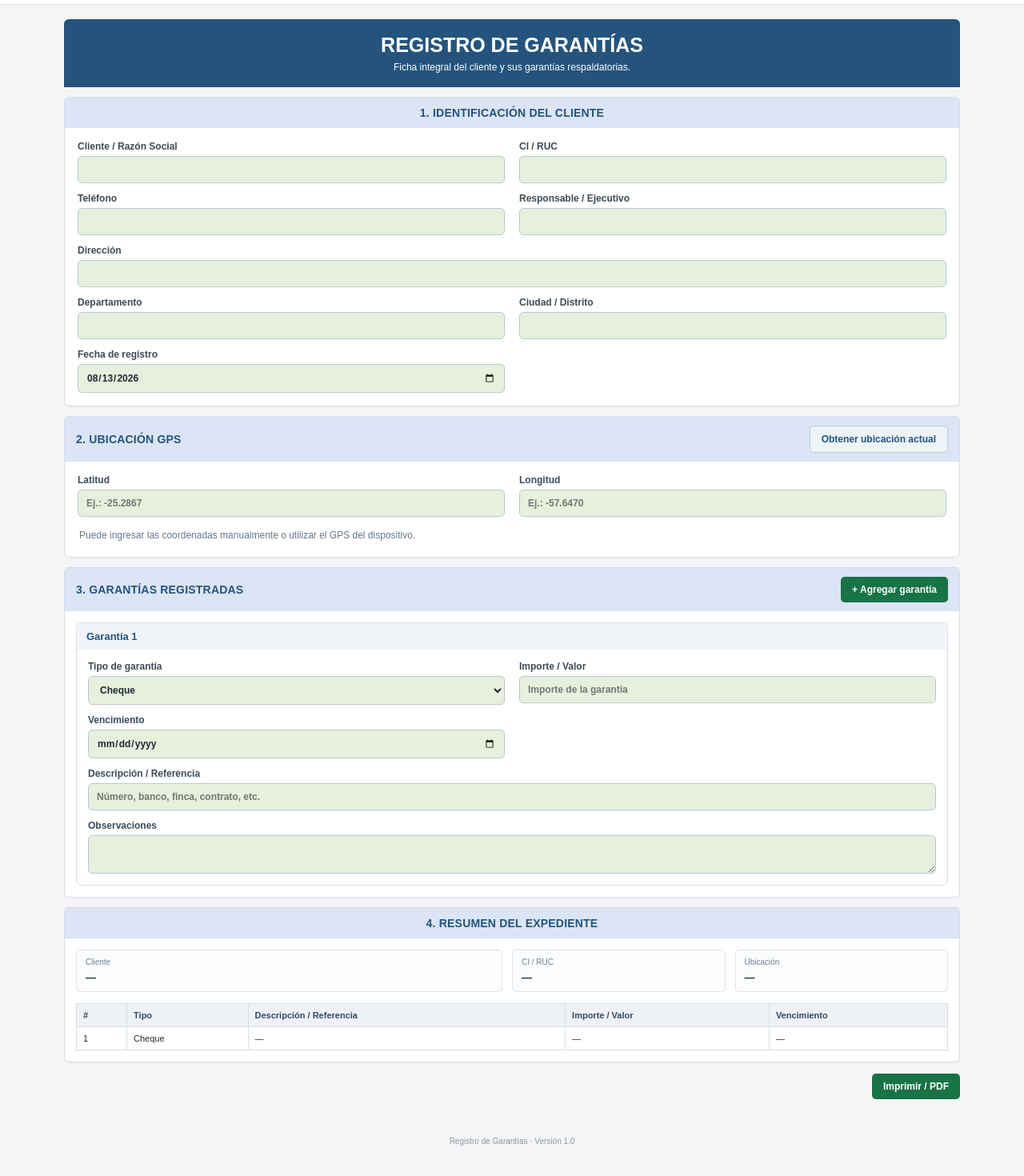
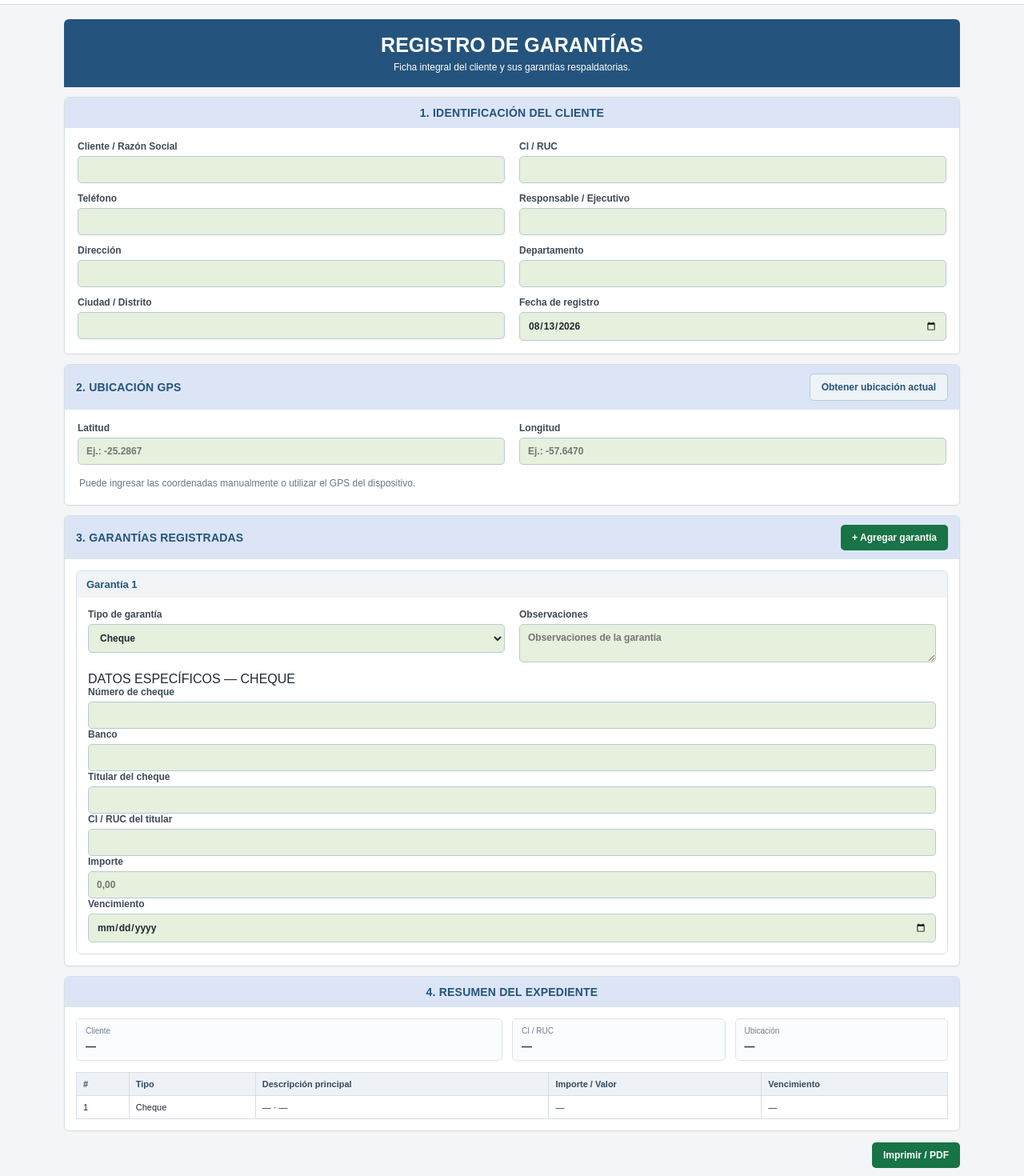
Before and after one commit to Luicho10/REGISTRO-DE-GARANTIAS, a React (Vite) app: page / in a window 1280 px wide. Shown: the part 60-1530 px from the top of the page at 80% size. Before the commit the page ends 1504 px from the top, so only its background shows below. Built offline with nearby package versions, Linux system fonts and the light colour scheme.

Commit message:
Versión 1.1 con campos específicos por tipo de garantía

```diff
--- a/src/App.jsx
+++ b/src/App.jsx
@@ -4,173 +4,144 @@ const tiposGarantia = [
   'Cheque',
   'Pagaré',
   'Contrato de granos',
+  'Cheque + Pagaré + Contrato de granos',
   'Codeudoría solidaria',
   'Garantía real'
 ];
 
-const garantiaInicial = {
-  tipo: 'Cheque',
-  descripcion: '',
-  importe: '',
-  vencimiento: '',
-  observaciones: ''
-};
+const garantiaInicial = () => ({
+  tipo: 'Cheque', importe: '', vencimiento: '', observaciones: '',
+  numeroCheque: '', banco: '', titularCheque: '', ciRucTitular: '',
+  numeroPagare: '', suscriptor: '', ciRucSuscriptor: '', avalista: '',
+  producto: 'Soja', campana: '', hectareas: '', toneladas: '', comprador: '',
+  nombreCodeudor: '', ciRucCodeudor: '', telefonoCodeudor: '', relacion: '', importeGarantizado: '',
+  tipoBien: '', descripcionBien: '', propietarioBien: '', ciRucPropietario: '', matricula: '', finca: '', padron: '', ubicacionBien: '', valorEstimado: ''
+});
+
+const campo = (label, value, onChange, extra = {}) => (
+  <label>{label}<input value={value || ''} onChange={e => onChange(e.target.value)} {...extra} /></label>
+);
+
+function CamposEspecificos({ garantia, cambiar }) {
+  const set = (campo, valor) => cambiar(campo, valor);
+  const dinero = { inputMode: 'decimal', placeholder: '0,00' };
+
+  if (garantia.tipo === 'Cheque') return <div className="detail-grid">
+    {campo('Número de cheque', garantia.numeroCheque, v => set('numeroCheque', v))}
+    {campo('Banco', garantia.banco, v => set('banco', v))}
+    {campo('Titular del cheque', garantia.titularCheque, v => set('titularCheque', v))}
+    {campo('CI / RUC del titular', garantia.ciRucTitular, v => set('ciRucTitular', v))}
+    {campo('Importe', garantia.importe, v => set('importe', v), dinero)}
+    <label>Vencimiento<input type="date" value={garantia.vencimiento} onChange={e => set('vencimiento', e.target.value)} /></label>
+  </div>;
+
+  if (garantia.tipo === 'Pagaré') return <div className="detail-grid">
+    {campo('Número / referencia', garantia.numeroPagare, v => set('numeroPagare', v))}
+    {campo('Suscriptor', garantia.suscriptor, v => set('suscriptor', v))}
+    {campo('CI / RUC del suscriptor', garantia.ciRucSuscriptor, v => set('ciRucSuscriptor', v))}
+    {campo('Avalista', garantia.avalista, v => set('avalista', v))}
+    {campo('Importe', garantia.importe, v => set('importe', v), dinero)}
+    <label>Vencimiento<input type="date" value={garantia.vencimiento} onChange={e => set('vencimiento', e.target.value)} /></label>
+  </div>;
+
+  if (garantia.tipo === 'Contrato de granos') return <div className="detail-grid">
+    <label>Producto<select value={garantia.producto} onChange={e => set('producto', e.target.value)}><option>Soja</option><option>Maíz</option><option>Trigo</option><option>Otros</option></select></label>
+    {campo('Campaña / Zafra', garantia.campana, v => set('campana', v))}
+    {campo('Hectáreas', garantia.hectareas, v => set('hectareas', v), { inputMode: 'decimal' })}
+    {campo('Toneladas comprometidas', garantia.toneladas, v => set('toneladas', v), { inputMode: 'decimal' })}
+    {campo('Comprador / Acopiador', garantia.comprador, v => set('comprador', v))}
+    {campo('Valor / Importe', garantia.importe, v => set('importe', v), dinero)}
+    <label>Vencimiento<input type="date" value={garantia.vencimiento} onChange={e => set('vencimiento', e.target.value)} /></label>
+  </div>;
+
+  if (garantia.tipo === 'Codeudoría solidaria') return <div className="detail-grid">
+    {campo('Nombre del codeudor', garantia.nombreCodeudor, v => set('nombreCodeudor', v))}
+    {campo('CI / RUC', garantia.ciRucCodeudor, v => set('ciRucCodeudor', v))}
+    {campo('Teléfono', garantia.telefonoCodeudor, v => set('telefonoCodeudor', v))}
+    {campo('Relación con el cliente', garantia.relacion, v => set('relacion', v))}
+    {campo('Importe garantizado', garantia.importeGarantizado, v => set('importeGarantizado', v), dinero)}
+  </div>;
+
+  if (garantia.tipo === 'Garantía real') return <div className="detail-grid">
+    {campo('Tipo de bien', garantia.tipoBien, v => set('tipoBien', v), { placeholder: 'Inmueble, vehículo, maquinaria, etc.' })}
+    {campo('Descripción del bien', garantia.descripcionBien, v => set('descripcionBien', v))}
+    {campo('Propietario', garantia.propietarioBien, v => set('propietarioBien', v))}
+    {campo('CI / RUC propietario', garantia.ciRucPropietario, v => set('ciRucPropietario', v))}
+    {campo('Matrícula', garantia.matricula, v => set('matricula', v))}
+    {campo('Finca', garantia.finca, v => set('finca', v))}
+    {campo('Padrón', garantia.padron, v => set('padron', v))}
+    {campo('Ubicación del bien', garantia.ubicacionBien, v => set('ubicacionBien', v))}
+    {campo('Valor estimado', garantia.valorEstimado, v => set('valorEstimado', v), dinero)}
+  </div>;
+
+  return <div className="detail-grid combined-grid">
+    <div className="detail-note">Esta garantía registra conjuntamente <strong>Cheque + Pagaré + Contrato de granos</strong>.</div>
+    {campo('Número de cheque', garantia.numeroCheque, v => set('numeroCheque', v))}
+    {campo('Banco', garantia.banco, v => set('banco', v))}
+    {campo('Importe del cheque', garantia.importe, v => set('importe', v), dinero)}
+    {campo('Número de pagaré', garantia.numeroPagare, v => set('numeroPagare', v))}
+    {campo('Suscriptor', garantia.suscriptor, v => set('suscriptor', v))}
+    {campo('Producto / grano', garantia.producto, v => set('producto', v))}
+    {campo('Campaña / Zafra', garantia.campana, v => set('campana', v))}
+    {campo('Toneladas comprometidas', garantia.toneladas, v => set('toneladas', v), { inputMode: 'decimal' })}
+    {campo('Comprador / Acopiador', garantia.comprador, v => set('comprador', v))}
+    <label>Vencimiento<input type="date" value={garantia.vencimiento} onChange={e => set('vencimiento', e.target.value)} /></label>
+  </div>;
+}
 
 export default function App() {
-  const [cliente, setCliente] = useState({
-    nombre: '',
-    ciRuc: '',
-    telefono: '',
-    direccion: '',
-    departamento: '',
-    ciudad: '',
-    latitud: '',
-    longitud: '',
-    responsable: '',
-    fecha: new Date().toISOString().slice(0, 10)
-  });
-
-  const [garantias, setGarantias] = useState([garantiaInicial]);
+  const [cliente, setCliente] = useState({ nombre:'', ciRuc:'', telefono:'', direccion:'', departamento:'', ciudad:'', latitud:'', longitud:'', responsable:'', fecha:new Date().toISOString().slice(0,10) });
+  const [garantias, setGarantias] = useState([garantiaInicial()]);
   const [mensaje, setMensaje] = useState('');
 
-  const cambiarCliente = (campo, valor) => {
-    setCliente((actual) => ({ ...actual, [campo]: valor }));
+  const cambiarCliente = (campo, valor) => setCliente(actual => ({ ...actual, [campo]: valor }));
+  const cambiarGarantia = (indice, campo, valor) => setGarantias(actuales => actuales.map((g,i) => i === indice ? { ...g, [campo]: valor } : g));
+  const cambiarTipo = (indice, tipo) => setGarantias(actuales => actuales.map((g,i) => i === indice ? { ...garantiaInicial(), ...g, tipo } : g));
+  const agregarGarantia = () => setGarantias(actuales => [...actuales, garantiaInicial()]);
+  const eliminarGarantia = indice => setGarantias(actuales => actuales.filter((_,i) => i !== indice));
+
+  const obtenerGPS = () => {
+    if (!navigator.geolocation) return setMensaje('El navegador no permite obtener la ubicación GPS.');
+    setMensaje('Obteniendo ubicación...');
+    navigator.geolocation.getCurrentPosition(pos => {
+      setCliente(actual => ({ ...actual, latitud:pos.coords.latitude.toFixed(6), longitud:pos.coords.longitude.toFixed(6) }));
+      setMensaje('Ubicación obtenida correctamente.');
+    }, () => setMensaje('No fue posible obtener la ubicación. Verifique el permiso del navegador.'));
   };
 
-  const cambiarGarantia = (indice, campo, valor) => {
-    setGarantias((actuales) => actuales.map((g, i) =>
-      i === indice ? { ...g, [campo]: valor } : g
-    ));
-  };
-
-  const agregarGarantia = () => {
-    setGarantias((actuales) => [...actuales, { ...garantiaInicial }]);
-  };
-
-  const eliminarGarantia = (indice) => {
-    setGarantias((actuales) => actuales.filter((_, i) => i !== indice));
-  };
-
-  const obtenerGPS = () => {
-    if (!navigator.geolocation) {
-      setMensaje('El navegador no permite obtener la ubicación GPS.');
-      return;
-    }
-
-    setMensaje('Obteniendo ubicación...');
-    navigator.geolocation.getCurrentPosition(
-      (posicion) => {
-        setCliente((actual) => ({
-          ...actual,
-          latitud: posicion.coords.latitude.toFixed(6),
-          longitud: posicion.coords.longitude.toFixed(6)
-        }));
-        setMensaje('Ubicación obtenida correctamente.');
-      },
-      () => setMensaje('No fue posible obtener la ubicación. Verifique el permiso del navegador.')
-    );
-  };
-
-  const imprimir = () => window.print();
-
-  return (
-    <div className="app-shell">
-      <header className="topbar">
-        <div>
-          <div className="brand">REGISTRO DE GARANTÍAS</div>
-          <div className="subtitle">Registro ordenado de clientes, garantías y documentación</div>
-        </div>
-        <button className="btn btn-print no-print" onClick={imprimir}>Imprimir / PDF</button>
-      </header>
-
-      <main className="container">
-        <section className="hero">
-          <h1>REGISTRO DE GARANTÍAS</h1>
-          <p>Ficha integral del cliente y sus garantías respaldatorias.</p>
-        </section>
-
-        <section className="card">
-          <div className="section-title">1. IDENTIFICACIÓN DEL CLIENTE</div>
+  return <div className="app-shell">
+    <header className="topbar no-print"><div><div className="brand">REGISTRO DE GARANTÍAS</div><div className="subtitle">Registro ordenado de clientes, garantías y documentación</div></div><button className="btn btn-print" onClick={() => window.print()}>Imprimir / PDF</button></header>
+    <main className="container">
+      <section className="hero"><h1>REGISTRO DE GARANTÍAS</h1><p>Ficha integral del cliente y sus garantías respaldatorias.</p></section>
+      <section className="card"><div className="section-title">1. IDENTIFICACIÓN DEL CLIENTE</div><div className="form-grid">
+        {campo('Cliente / Razón Social',cliente.nombre,v=>cambiarCliente('nombre',v))}
+        {campo('CI / RUC',cliente.ciRuc,v=>cambiarCliente('ciRuc',v))}
+        {campo('Teléfono',cliente.telefono,v=>cambiarCliente('telefono',v))}
+        {campo('Responsable / Ejecutivo',cliente.responsable,v=>cambiarCliente('responsable',v))}
+        {campo('Dirección',cliente.direccion,v=>cambiarCliente('direccion',v))}
+        {campo('Departamento',cliente.departamento,v=>cambiarCliente('departamento',v))}
+        {campo('Ciudad / Distrito',cliente.ciudad,v=>cambiarCliente('ciudad',v))}
+        <label>Fecha de registro<input type="date" value={cliente.fecha} onChange={e=>cambiarCliente('fecha',e.target.value)} /></label>
+      </div></section>
+      <section className="card"><div className="section-title gps-title"><span>2. UBICACIÓN GPS</span><button className="btn btn-secondary no-print" onClick={obtenerGPS}>Obtener ubicación actual</button></div><div className="form-grid gps-grid">
+        {campo('Latitud',cliente.latitud,v=>cambiarCliente('latitud',v),{placeholder:'Ej.: -25.2867'})}
+        {campo('Longitud',cliente.longitud,v=>cambiarCliente('longitud',v),{placeholder:'Ej.: -57.6470'})}
+        <div className="gps-status">{mensaje || 'Puede ingresar las coordenadas manualmente o utilizar el GPS del dispositivo.'}</div>
+      </div></section>
+      <section className="card"><div className="section-title actions-title"><span>3. GARANTÍAS REGISTRADAS</span><button className="btn btn-primary no-print" onClick={agregarGarantia}>+ Agregar garantía</button></div>
+        <div className="garantias-list">{garantias.map((garantia,indice)=><div className="garantia-card" key={indice}>
+          <div className="garantia-header"><strong>Garantía {indice+1}</strong>{garantias.length>1&&<button className="delete-btn no-print" onClick={()=>eliminarGarantia(indice)}>×</button>}</div>
           <div className="form-grid">
-            <label>Cliente / Razón Social<input value={cliente.nombre} onChange={(e) => cambiarCliente('nombre', e.target.value)} /></label>
-            <label>CI / RUC<input value={cliente.ciRuc} onChange={(e) => cambiarCliente('ciRuc', e.target.value)} /></label>
-            <label>Teléfono<input value={cliente.telefono} onChange={(e) => cambiarCliente('telefono', e.target.value)} /></label>
-            <label>Responsable / Ejecutivo<input value={cliente.responsable} onChange={(e) => cambiarCliente('responsable', e.target.value)} /></label>
-            <label className="wide">Dirección<input value={cliente.direccion} onChange={(e) => cambiarCliente('direccion', e.target.value)} /></label>
-            <label>Departamento<input value={cliente.departamento} onChange={(e) => cambiarCliente('departamento', e.target.value)} /></label>
-            <label>Ciudad / Distrito<input value={cliente.ciudad} onChange={(e) => cambiarCliente('ciudad', e.target.value)} /></label>
-            <label>Fecha de registro<input type="date" value={cliente.fecha} onChange={(e) => cambiarCliente('fecha', e.target.value)} /></label>
+            <label>Tipo de garantía<select value={garantia.tipo} onChange={e=>cambiarTipo(indice,e.target.value)}>{tiposGarantia.map(tipo=><option key={tipo}>{tipo}</option>)}</select></label>
+            <label>Observaciones<textarea value={garantia.observaciones} onChange={e=>cambiarGarantia(indice,'observaciones',e.target.value)} rows="2" placeholder="Observaciones de la garantía" /></label>
+            <div className="wide specific-box"><div className="specific-title">DATOS ESPECÍFICOS — {garantia.tipo.toUpperCase()}</div><CamposEspecificos garantia={garantia} cambiar={(c,v)=>cambiarGarantia(indice,c,v)} /></div>
           </div>
-        </section>
-
-        <section className="card">
-          <div className="section-title gps-title">
-            <span>2. UBICACIÓN GPS</span>
-            <button className="btn btn-secondary no-print" onClick={obtenerGPS}>Obtener ubicación actual</button>
-          </div>
-          <div className="form-grid gps-grid">
-            <label>Latitud<input value={cliente.latitud} onChange={(e) => cambiarCliente('latitud', e.target.value)} placeholder="Ej.: -25.2867" /></label>
-            <label>Longitud<input value={cliente.longitud} onChange={(e) => cambiarCliente('longitud', e.target.value)} placeholder="Ej.: -57.6470" /></label>
-            <div className="gps-status">{mensaje || 'Puede ingresar las coordenadas manualmente o utilizar el GPS del dispositivo.'}</div>
-          </div>
-        </section>
-
-        <section className="card">
-          <div className="section-title actions-title">
-            <span>3. GARANTÍAS REGISTRADAS</span>
-            <button className="btn btn-primary no-print" onClick={agregarGarantia}>+ Agregar garantía</button>
-          </div>
-
-          <div className="garantias-list">
-            {garantias.map((garantia, indice) => (
-              <div className="garantia-card" key={indice}>
-                <div className="garantia-header">
-                  <strong>Garantía {indice + 1}</strong>
-                  {garantias.length > 1 && (
-                    <button className="delete-btn no-print" onClick={() => eliminarGarantia(indice)}>×</button>
-                  )}
-                </div>
-                <div className="form-grid">
-                  <label>Tipo de garantía
-                    <select value={garantia.tipo} onChange={(e) => cambiarGarantia(indice, 'tipo', e.target.value)}>
-                      {tiposGarantia.map((tipo) => <option key={tipo}>{tipo}</option>)}
-                    </select>
-                  </label>
-                  <label>Importe / Valor<input value={garantia.importe} onChange={(e) => cambiarGarantia(indice, 'importe', e.target.value)} placeholder="Importe de la garantía" /></label>
-                  <label>Vencimiento<input type="date" value={garantia.vencimiento} onChange={(e) => cambiarGarantia(indice, 'vencimiento', e.target.value)} /></label>
-                  <label className="wide">Descripción / Referencia<input value={garantia.descripcion} onChange={(e) => cambiarGarantia(indice, 'descripcion', e.target.value)} placeholder="Número, banco, finca, contrato, etc." /></label>
-                  <label className="wide">Observaciones<textarea value={garantia.observaciones} onChange={(e) => cambiarGarantia(indice, 'observaciones', e.target.value)} rows="2" /></label>
-                </div>
-              </div>
-            ))}
-          </div>
-        </section>
-
-        <section className="card summary-card">
-          <div className="section-title">4. RESUMEN DEL EXPEDIENTE</div>
-          <div className="summary-header">
-            <div><span>Cliente</span><strong>{cliente.nombre || '—'}</strong></div>
-            <div><span>CI / RUC</span><strong>{cliente.ciRuc || '—'}</strong></div>
-            <div><span>Ubicación</span><strong>{cliente.ciudad || cliente.departamento || '—'}</strong></div>
-          </div>
-          <div className="table-wrap">
-            <table>
-              <thead><tr><th>#</th><th>Tipo</th><th>Descripción / Referencia</th><th>Importe / Valor</th><th>Vencimiento</th></tr></thead>
-              <tbody>
-                {garantias.map((g, i) => (
-                  <tr key={i}><td>{i + 1}</td><td>{g.tipo}</td><td>{g.descripcion || '—'}</td><td>{g.importe || '—'}</td><td>{g.vencimiento || '—'}</td></tr>
-                ))}
-              </tbody>
-            </table>
-          </div>
-        </section>
-
-        <div className="footer-actions no-print">
-          <button className="btn btn-primary" onClick={imprimir}>Imprimir / PDF</button>
-        </div>
-      </main>
-
-      <footer>Registro de Garantías · Versión 1.0</footer>
-    </div>
-  );
+        </div>)}</div>
+      </section>
+      <section className="card summary-card"><div className="section-title">4. RESUMEN DEL EXPEDIENTE</div><div className="summary-header"><div><span>Cliente</span><strong>{cliente.nombre||'—'}</strong></div><div><span>CI / RUC</span><strong>{cliente.ciRuc||'—'}</strong></div><div><span>Ubicación</span><strong>{cliente.ciudad||cliente.departamento||'—'}</strong></div></div>
+        <div className="table-wrap"><table><thead><tr><th>#</th><th>Tipo</th><th>Descripción principal</th><th>Importe / Valor</th><th>Vencimiento</th></tr></thead><tbody>{garantias.map((g,i)=><tr key={i}><td>{i+1}</td><td>{g.tipo}</td><td>{g.tipo==='Cheque'?`${g.banco||'—'} · ${g.numeroCheque||'—'}`:g.tipo==='Pagaré'?`${g.numeroPagare||'—'} · ${g.suscriptor||'—'}`:g.tipo==='Contrato de granos'?`${g.producto||'—'} · ${g.campana||'—'}`:g.tipo==='Codeudoría solidaria'?g.nombreCodeudor||'—':g.tipo==='Garantía real'?`${g.tipoBien||'—'} · ${g.matricula||g.finca||g.padron||'—'}`:'Cheque + Pagaré + Contrato'}</td><td>{g.importe||g.importeGarantizado||g.valorEstimado||'—'}</td><td>{g.vencimiento||'—'}</td></tr>)}</tbody></table></div>
+      </section>
+      <div className="footer-actions no-print"><button className="btn btn-primary" onClick={()=>window.print()}>Imprimir / PDF</button></div>
+    </main><footer>Registro de Garantías · Versión 1.1</footer>
+  </div>;
 }
```
